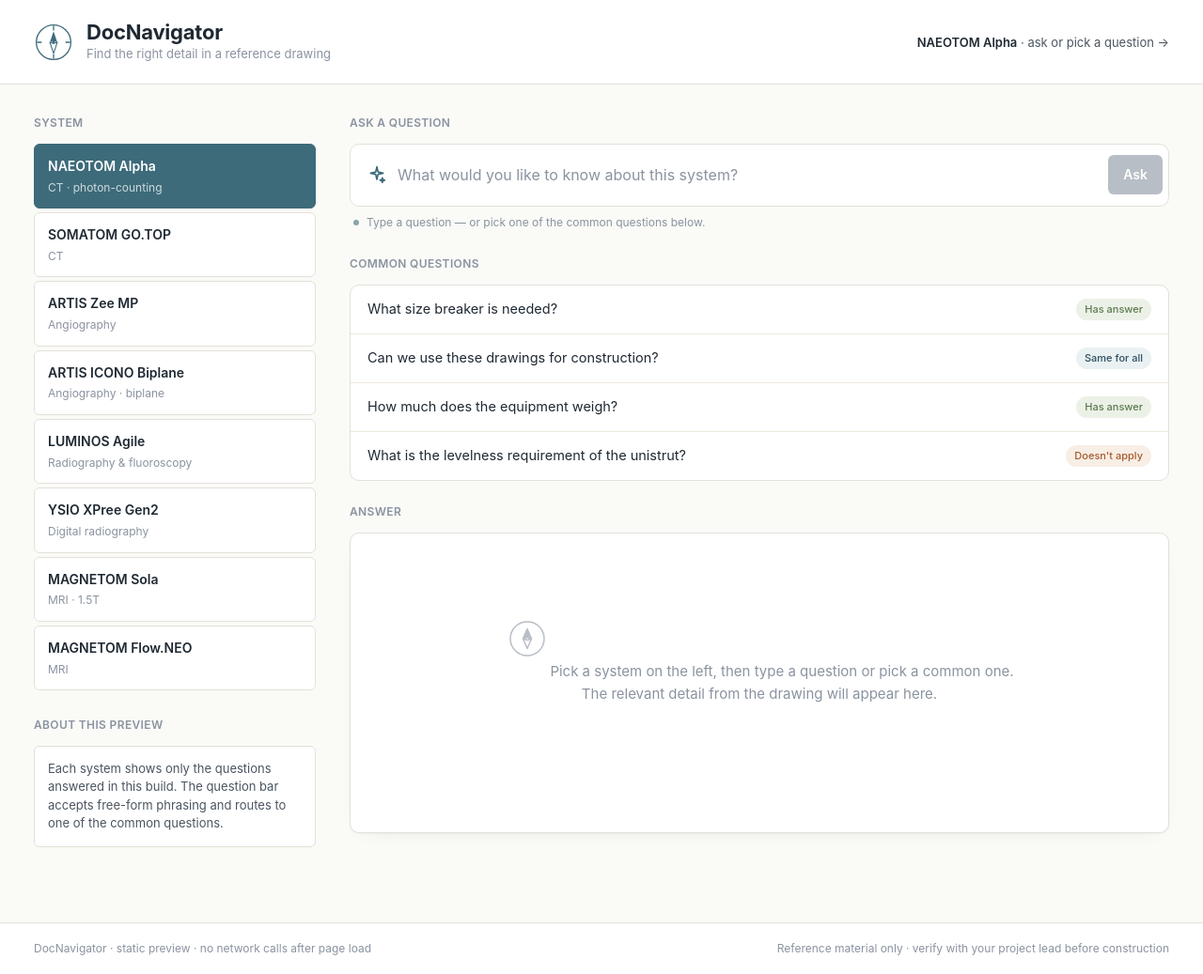
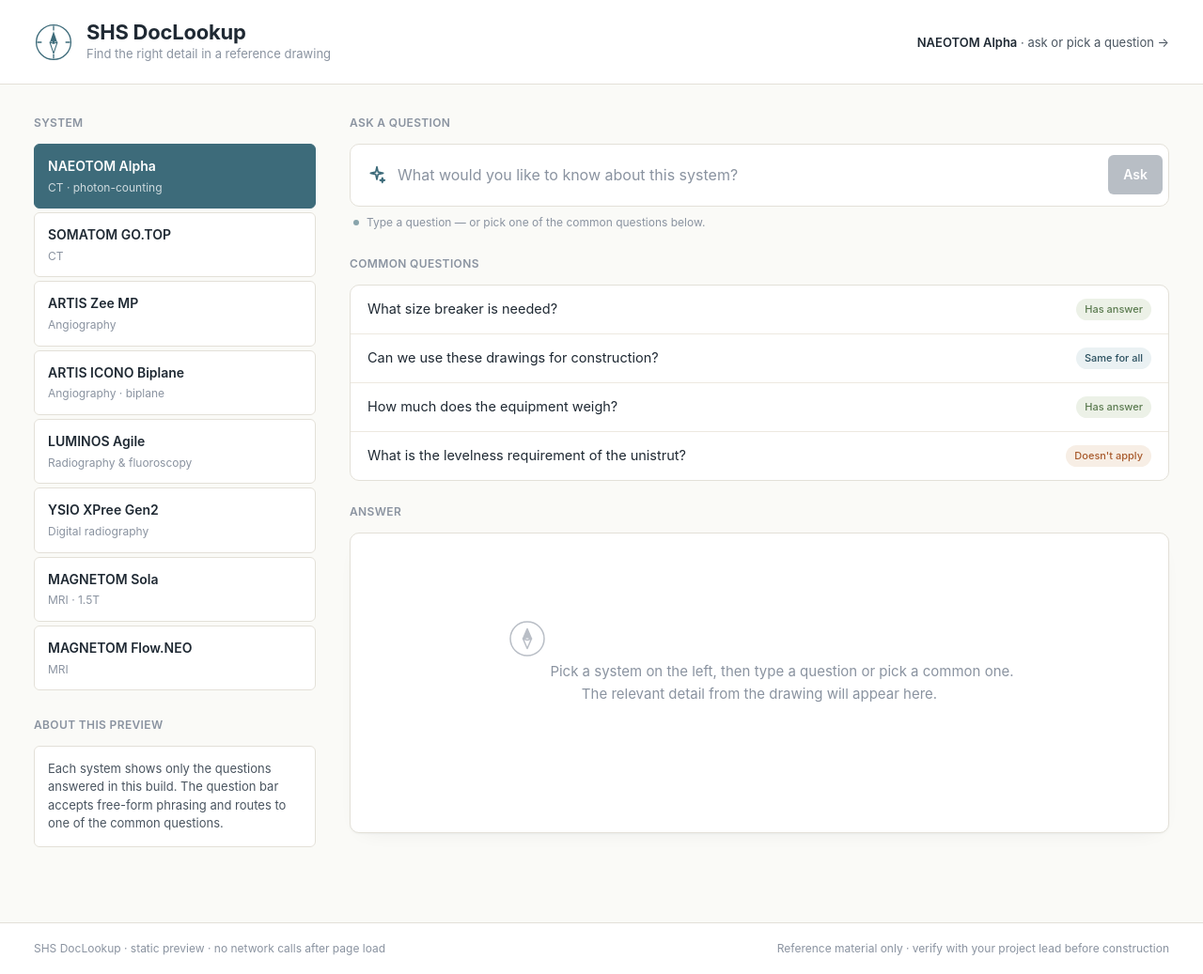
Before and after one commit to weperkins/shs-doclookup, a plain HTML site: page index.html in a window 1280 px wide. Shown: the whole page at 94% size. Drawn offline with Linux system fonts and the light colour scheme.

Commit message:
Rename to SHS DocLookup

```diff
--- a/index.html
+++ b/index.html
@@ -3,7 +3,7 @@
 <head>
 <meta charset="UTF-8">
 <meta name="viewport" content="width=device-width, initial-scale=1.0">
-<title>DocNavigator</title>
+<title>SHS DocLookup</title>
 <style>
   /* ---------- design tokens ---------- */
   :root {
@@ -307,7 +307,7 @@
         <circle cx="32" cy="32" r="2.2" fill="currentColor"/>
       </svg>
       <div class="brand-text">
-        <div class="brand-title">DocNavigator</div>
+        <div class="brand-title">SHS DocLookup</div>
         <div class="brand-sub">Find the right detail in a reference drawing</div>
       </div>
     </div>
@@ -354,7 +354,7 @@
 
 <footer>
   <div class="footer-inner">
-    <div>DocNavigator · static preview · no network calls after page load</div>
+    <div>SHS DocLookup · static preview · no network calls after page load</div>
     <div>Reference material only · verify with your project lead before construction</div>
   </div>
 </footer>
```
